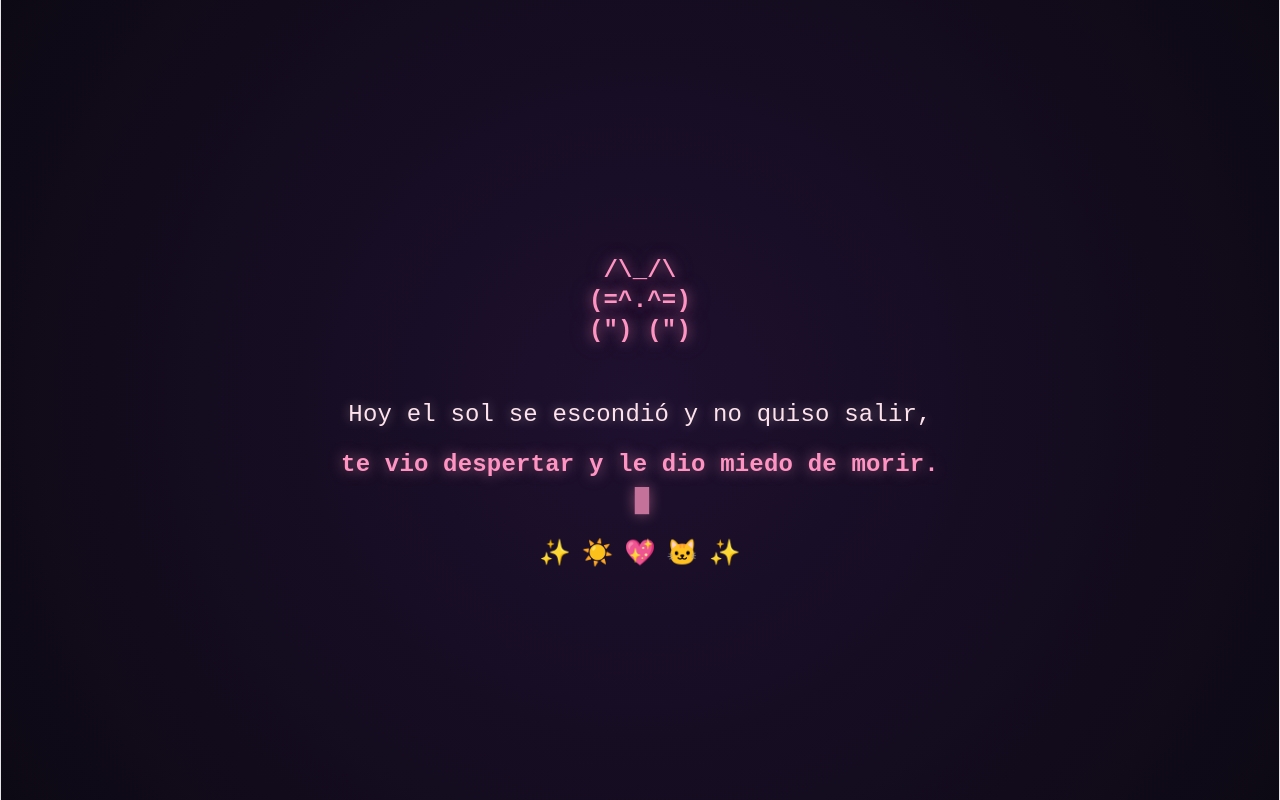
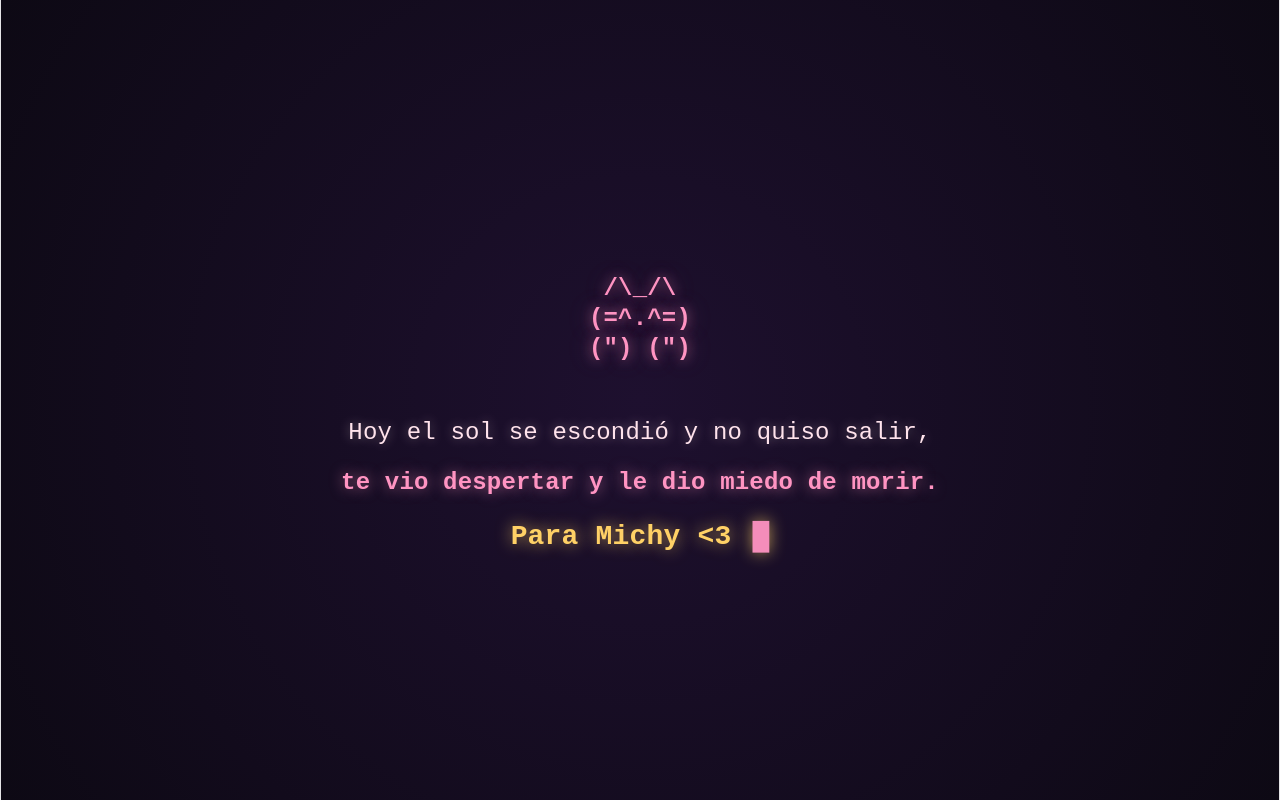
Before and after one commit to Diego-Sic/cat-sun-ascii, a React (Vite) app: page / in a window 1280 px wide. Built offline with nearby package versions, Linux system fonts and the light colour scheme.

Commit message:
Add dedication Para Michy <3

```diff
--- a/src/App.css
+++ b/src/App.css
@@ -78,6 +78,14 @@ html, body, #root {
   text-shadow: 0 0 14px rgba(255, 148, 194, 0.6);
 }
 
+.poem-dedication {
+  font-size: clamp(18px, 4.5vw, 28px);
+  color: var(--highlight-color);
+  font-weight: 700;
+  text-shadow: 0 0 16px rgba(255, 209, 102, 0.7);
+  margin-top: 0.5rem;
+}
+
 .cursor {
   display: inline-block;
   margin-left: 4px;
--- a/src/App.tsx
+++ b/src/App.tsx
@@ -22,11 +22,13 @@ const CAT_FRAME_3 = [
 
 const POEM_LINE_1 = "Hoy el sol se escondió y no quiso salir,";
 const POEM_LINE_2 = "te vio despertar y le dio miedo de morir.";
+const POEM_DEDICATION = "Para Michy <3";
 
 export function App() {
   const [frameIndex, setFrameIndex] = useState(0);
   const [displayedLine1, setDisplayedLine1] = useState('');
   const [displayedLine2, setDisplayedLine2] = useState('');
+  const [displayedDedication, setDisplayedDedication] = useState('');
   const [showHearts, setShowHearts] = useState(false);
 
   // Animate ASCII Cat frames switching
@@ -37,10 +39,11 @@ export function App() {
     return () => clearInterval(catInterval);
   }, []);
 
-  // Typewriter effect for the Spanish quote
+  // Typewriter effect for the Spanish quote and dedication
   useEffect(() => {
     let idx1 = 0;
     let idx2 = 0;
+    let idx3 = 0;
 
     const typeLine1 = () => {
       if (idx1 <= POEM_LINE_1.length) {
@@ -57,6 +60,16 @@ export function App() {
         setDisplayedLine2(POEM_LINE_2.substring(0, idx2));
         idx2++;
         setTimeout(typeLine2, 45);
+      } else {
+        setTimeout(typeDedication, 400);
+      }
+    };
+
+    const typeDedication = () => {
+      if (idx3 <= POEM_DEDICATION.length) {
+        setDisplayedDedication(POEM_DEDICATION.substring(0, idx3));
+        idx3++;
+        setTimeout(typeDedication, 50);
       } else {
         setShowHearts(true);
       }
@@ -90,7 +103,12 @@ export function App() {
         )}
         {displayedLine2 && (
           <div className="poem-line poem-line-2">
-            {displayedLine2} <span className="cursor">█</span>
+            {displayedLine2}
+          </div>
+        )}
+        {displayedDedication && (
+          <div className="poem-dedication">
+            {displayedDedication} <span className="cursor">█</span>
           </div>
         )}
         {showHearts && (
```
